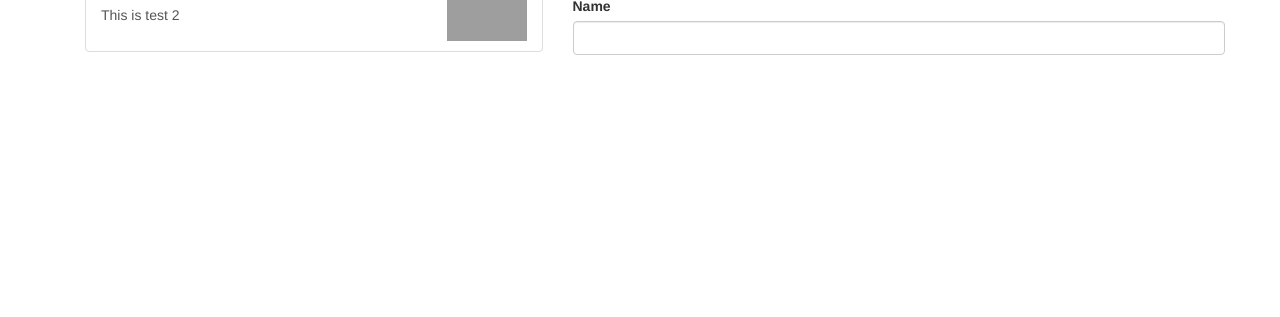
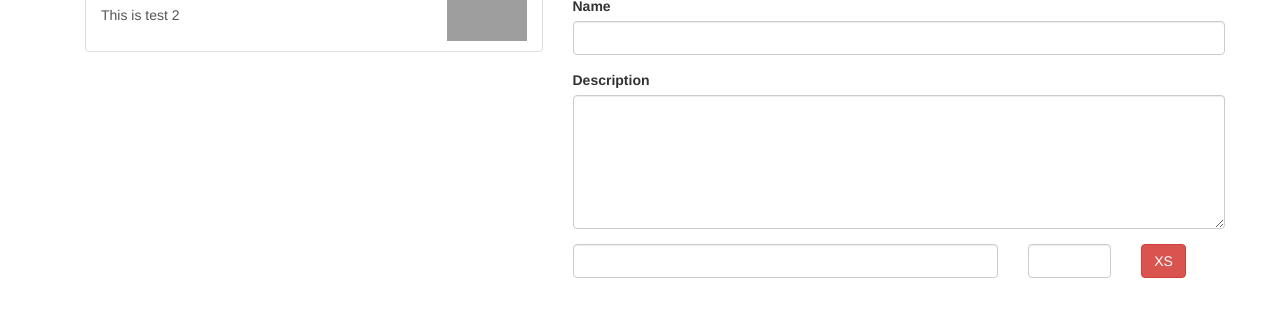
Before and after one commit to rakeshvora2007/recipe-book-using-angular, an Angular app: page /recipes/new in a window 1280 px wide. Shown: the part 259-576 px from the top of the page. Built offline with nearby package versions, Linux system fonts and the light colour scheme; grey boxes are pictures that could not be loaded.

Commit message:
recipe edit form #2

```diff
--- a/src/app/recipes/recipe-edit/recipe-edit.component.html
+++ b/src/app/recipes/recipe-edit/recipe-edit.component.html
@@ -11,7 +11,7 @@
         <div class="col-xs-12">
           <div class="form-group">
             <label for="name">Name</label>
-            <input type="text" id="name" class="form-control">
+            <input type="text" id="name" class="form-control" />
           </div>
         </div>
       </div>
@@ -19,20 +19,55 @@
         <div class="col-xs-12">
           <div class="form-group">
             <label for="imagePath">Name</label>
-              <input type="text" id="imagePath" class="form-control">
+            <input type="text" id="imagePath" class="form-control" />
           </div>
         </div>
       </div>
       <div class="row">
         <div class="col-xs-12">
-          <img src="" alt="" class="img-responsive">
+          <img src="" alt="" class="img-responsive" />
         </div>
       </div>
       <div class="row">
         <div class="col-xs-12">
           <div class="form-group">
             <label for="name">Name</label>
-                  <input type="text" id="name" class="form-control">
+            <input type="text" id="name" class="form-control" />
+          </div>
+        </div>
+      </div>
+      <div class="row">
+        <div class="col-xs-12">
+          <div class="form-group">
+            <label for="description">Description</label>
+            <textarea
+              type="text"
+              id="description"
+              class="form-control"
+              rows="6"
+            ></textarea>
+          </div>
+        </div>
+      </div>
+      <div class="row">
+        <div class="col-xs-12">
+      <div class="row">
+        <div class="col-xs-8">
+          <input
+          type="text"
+          class="form-control"
+        >
+        </div>
+        <div class="col-xs-2">
+          <input
+          type="text"
+          class="form-control"
+        ></div>
+        <div class="col-xs-2">
+          <button class="btn btn-danger">
+            XS
+          </button>
+        </div>
         </div>
       </div>
         </div>
```
Lines whose indentation alone changed are shown as unchanged.
